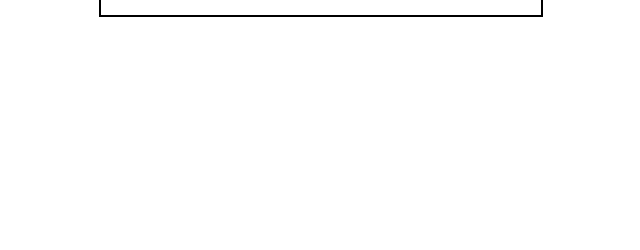
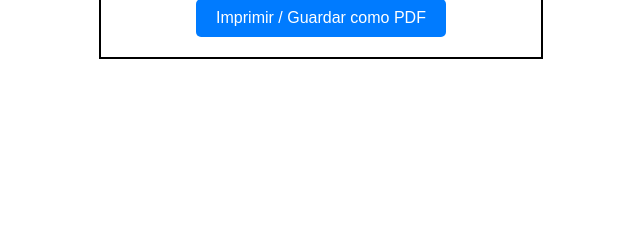
Before and after one commit to bambinounos/ticketsGenerator, a Django app: template raffles/templates/raffles/ticket.html in a window 1280 px wide. Shown: the part 550-800 px from the top of the page, without its empty margins (319-959 px from the left). Run offline with Django 5.2, Linux system fonts and the light colour scheme; the template is opened without the code that fills it, so the values that code supplies are empty.

Commit message:
Add print to PDF functionality and verify QR code generation
- Added a "Imprimir / Guardar como PDF" button to the ticket template (`raffles/ticket.html`) using `window.print()`.
- Added print-specific CSS to hide the print button and clean up layout when printing.
- Fixed a bug in `ticket.html` where `raffle.logo.path` was used instead of `raffle.logo.url`.
- Moved `raffles/tests.py` to `raffles/tests/test_ticket_generation.py` to follow project structure.
- Added `test_qr_code_generation` to verify that the QR code link is correctly generated in the template.

```diff
--- a/raffles/templates/raffles/ticket.html
+++ b/raffles/templates/raffles/ticket.html
@@ -31,12 +31,39 @@
         .qr-code {
             text-align: center;
         }
+        .no-print {
+            text-align: center;
+            margin-top: 20px;
+        }
+        .btn-print {
+            background-color: #007bff;
+            color: white;
+            padding: 10px 20px;
+            border: none;
+            border-radius: 5px;
+            cursor: pointer;
+            font-size: 16px;
+        }
+        .btn-print:hover {
+            background-color: #0056b3;
+        }
+        @media print {
+            .no-print {
+                display: none;
+            }
+            body {
+                border: none;
+                width: 100%;
+                margin: 0;
+                padding: 0;
+            }
+        }
     </style>
 </head>
 <body>
     <div class="header">
         {% if raffle.logo %}
-            <img src="{{ raffle.logo.path }}" alt="Logotipo">
+            <img src="{{ raffle.logo.url }}" alt="Logotipo">
         {% endif %}
         <h1>{{ raffle.name }} {{ raffle.year }}</h1>
         <p>{{ raffle.description }}</p>
@@ -66,5 +93,9 @@
         <p>{{ raffle.social_links }}</p>
     </div>
     {% endif %}
+
+    <div class="no-print">
+        <button onclick="window.print()" class="btn-print">Imprimir / Guardar como PDF</button>
+    </div>
 </body>
 </html>
```
Also changed, not shown: raffles/tests/test_ticket_generation.py (renamed from raffles/tests.py, +10 -1 lines).
